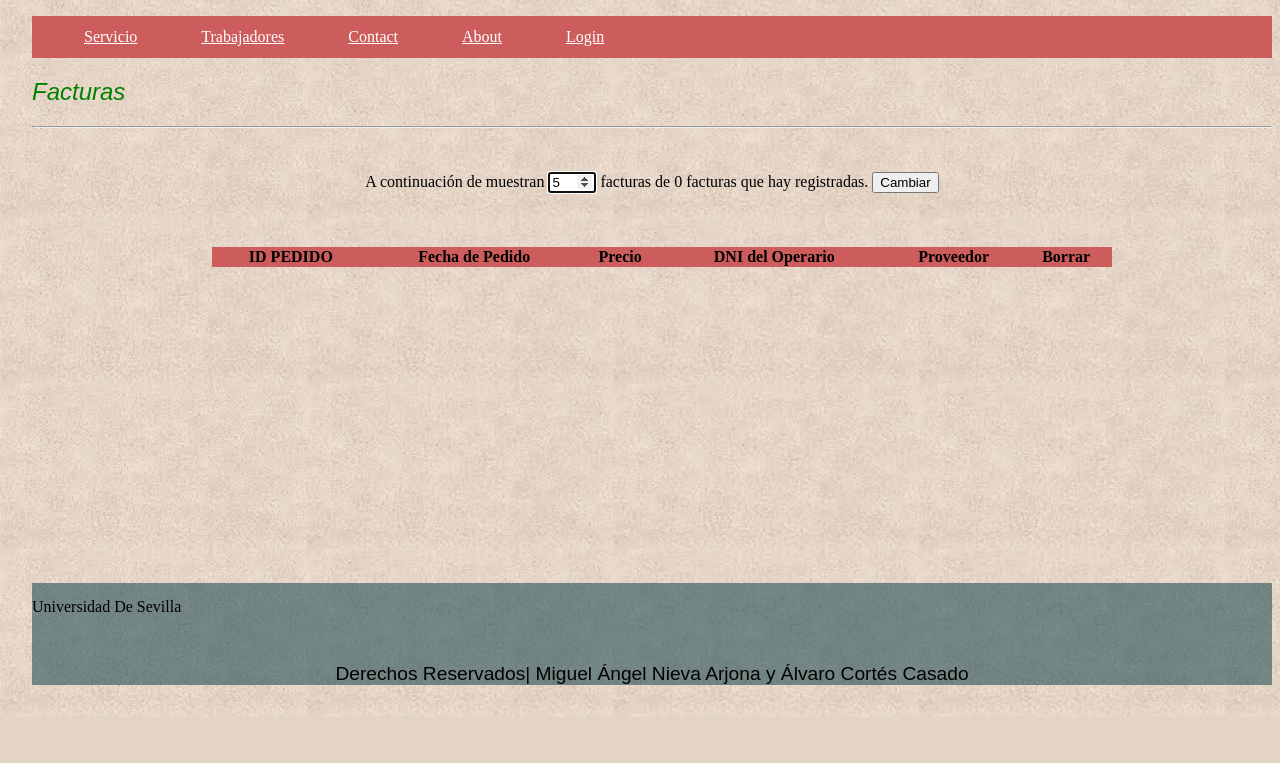
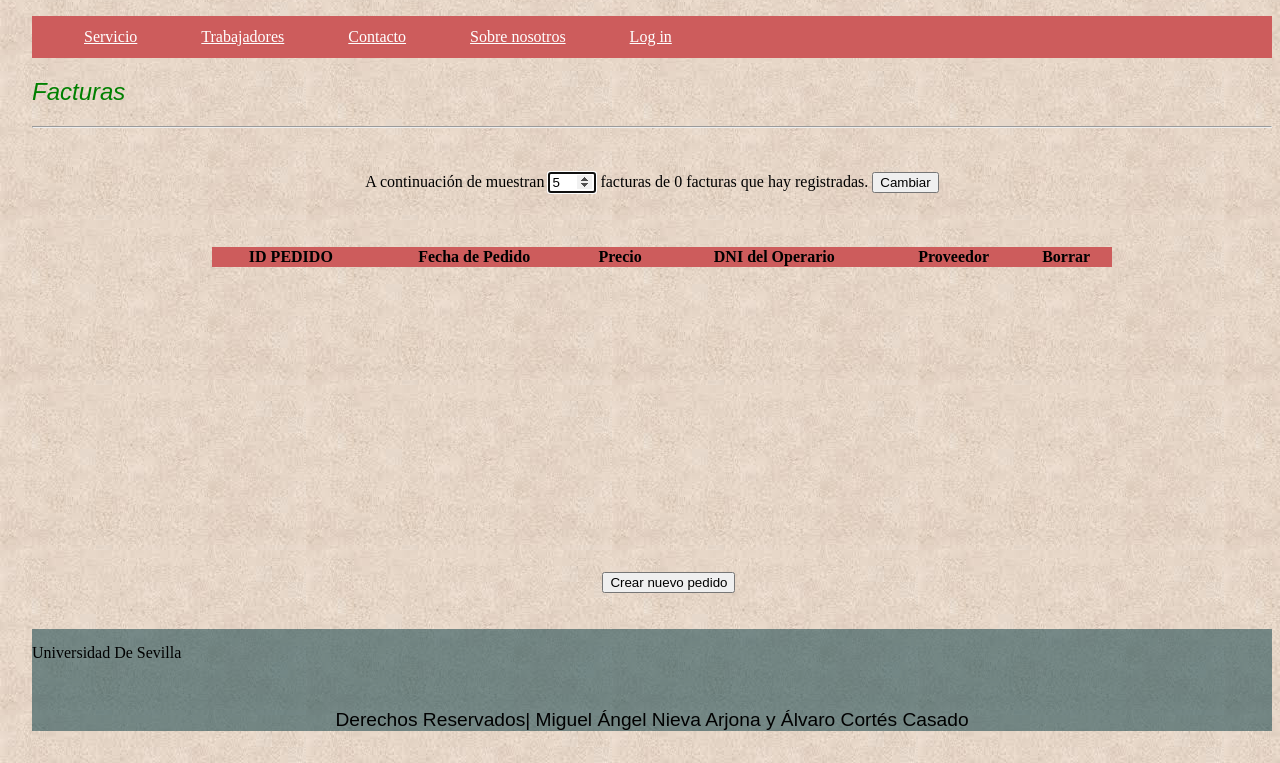
Before and after one commit to alvcorcas/polar-montajes, a PHP site: page /XE/pedidos/consultaPedidos.php in a window 1280 px wide. Shown: the part 110-873 px from the top of the page. Before the commit the page ends 827 px from the top, so only its background shows below. Run offline with PHP 8.4, Linux system fonts and the light colour scheme; data that the repository does not hold is empty; some libraries are stand-ins or nearby versions.

Commit message:
oops, zorry

```diff
--- a/cabecera.php
+++ b/cabecera.php
@@ -83,22 +83,22 @@ if ($sesionIniciada)
 	<?php } ?>
 
 	<li>
-		<a href="../principal/contacto.php">Contact</a>
+		<a href="../principal/contacto.php">Contacto</a>
 	</li>
 
 	<li>
-		<a href="../principal/about.php">About</a>
+		<a href="../principal/about.php">Sobre nosotros</a>
 	</li>
 
 	<?php if($sesionIniciada) {
 	?>
 	<li>
-		<a href="../usuarios/logout.php">Logout</a>
+		<a href="../usuarios/logout.php">Log out</a>
 	</li>
 	<?php } else { ?>
 
 	<li>
-		<a href="../usuarios/login.php">Login</a>
+		<a href="../usuarios/login.php">Log in</a>
 	</li>
 
 	<?php  } ?>
--- a/operarios/FacturasPorOperario.php
+++ b/operarios/FacturasPorOperario.php
@@ -190,6 +190,9 @@ cerrarConexionBD($conexion);
 </tbody>
 </table>
 </div>
+<form action="../facturas/crearFactura.php" style="margin-left: 46%; margin-top: 2%;">
+    <input type="submit" value="Crear nueva factura" />
+	</form>
 <br />
 		<br />
 		<footer >
--- a/partesDeTrabajo/validacionCrearNomina.php
+++ b/partesDeTrabajo/validacionCrearNomina.php
@@ -2,7 +2,7 @@
 session_start();
 require_once ("../gestionBD.php");
 // Comprobar que hemos llegado a esta página porque se ha rellenado el formulario
-if ($_SERVER["POST_METHOD"] == "POST") {
+if ($_SERVER["REQUEST_METHOD"] == "POST") {
 	// Recogemos los datos del formulario
 	$nuevanomina["HORASTRABAJADAS"] = $_POST["HORASTRABAJADAS"];
 	$nuevanomina["HORASEXTRAS"] = $_POST["HORASEXTRAS"];
@@ -30,7 +30,6 @@ if (count($errores) > 0) {
 	// Si todo va bien, vamos a la página de acción (inserción del usuario en la base de datos)
 	Header('Location: AccionAltanomina.php');
 
-
 function validarDatosnomina($nuevanomina) {
 
 	if ($nuevanomina['HORASTRABAJADAS'] == '') {
@@ -40,7 +39,6 @@ function validarDatosnomina($nuevanomina) {
 	if ($nuevanomina['HORASEXTRAS'] == '') {
 		$errores[] = '<p>El Tiempo empleado no puede estar vacio</p>';
 	}
-
 
 	if ($nuevanomina['PRECIOHORA'] == '') {
 		$errores[] = '<p>EstA fecha de inicio no es válida</p>';
@@ -54,4 +52,4 @@ function validarDatosnomina($nuevanomina) {
 		$errores[] = '<p>El DNI del cliente no puede estar vacio</p>';
 	}
 }
-	?>
+?>
--- a/pedidos/consultaPedidos.php
+++ b/pedidos/consultaPedidos.php
@@ -198,6 +198,11 @@ cerrarConexionBD($conexion);
 </tbody>
 </table>
 </div>
+
+<form action="crearPedido.php" style="margin-left: 46%; margin-top: 2%;">
+    <input type="submit" value="Crear nuevo pedido" />
+	</form>
+
 <br />
 		<br />
 		<footer >
```
Also changed, not shown: usuarios/formularioAltaUsuario.php (+10 -16 lines).
